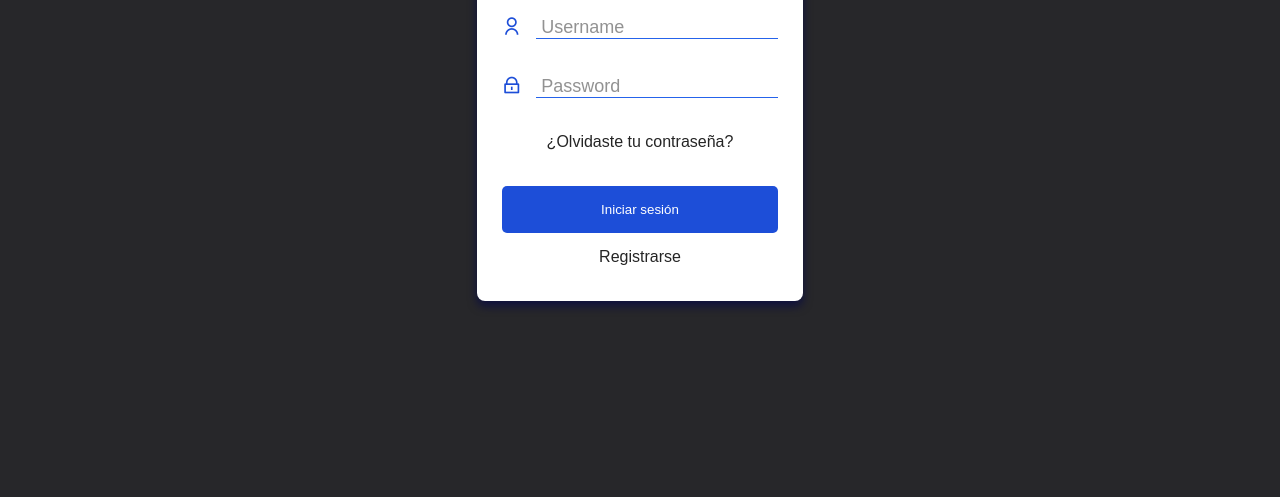
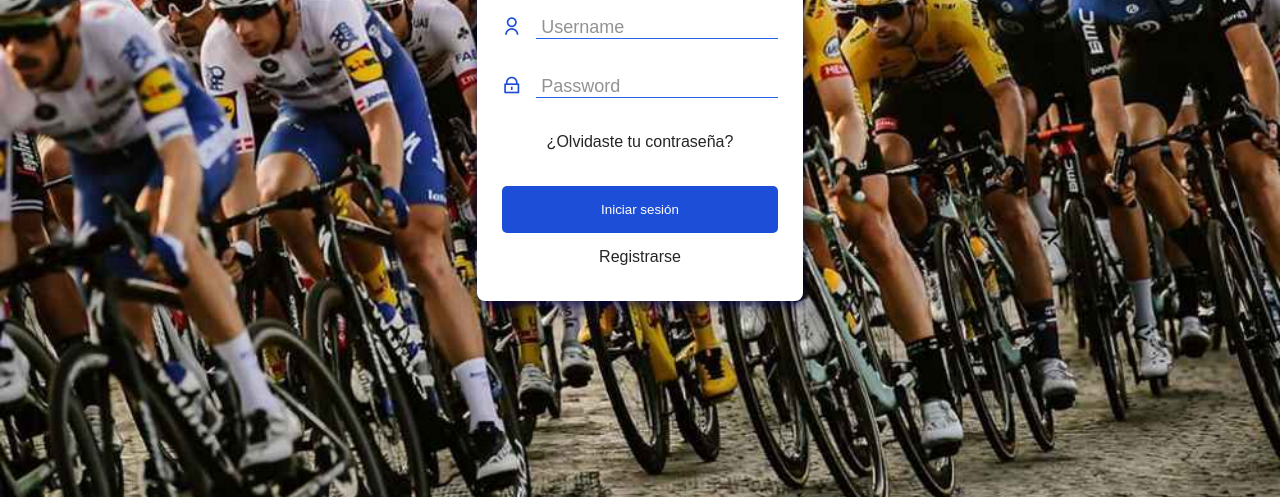
Before and after one commit to EstanislaoGenoud/Ecommerce-ProyectoFinal, a website: page index.html in a window 1280 px wide. Shown: the part 303-800 px from the top of the page. Drawn offline with nearby package versions, Linux system fonts and the light colour scheme.

Commit message:
Pre Entrega 3

```diff
--- a/SCSS/partials/_login.scss
+++ b/SCSS/partials/_login.scss
@@ -3,6 +3,10 @@
     align-items: center;
     justify-content: center;
     min-height: 100vh;
+    background-image: url(/Assets/fondoDos.jpeg);
+    background-size: cover;
+    background-position: center;
+    background-repeat: no-repeat;
 }
 form{
     display: flex;
```
Also changed, not shown: Assets/fondoDos.jpeg (added), CSS/style.css, 1 other file.
